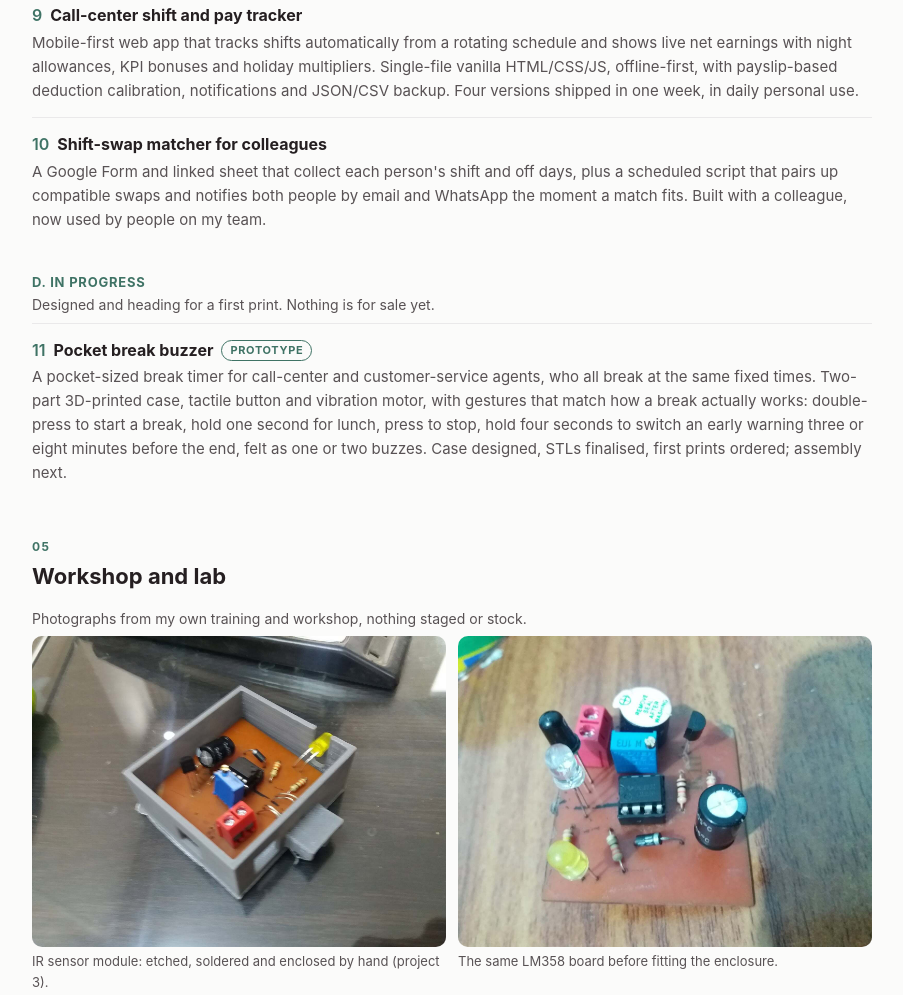
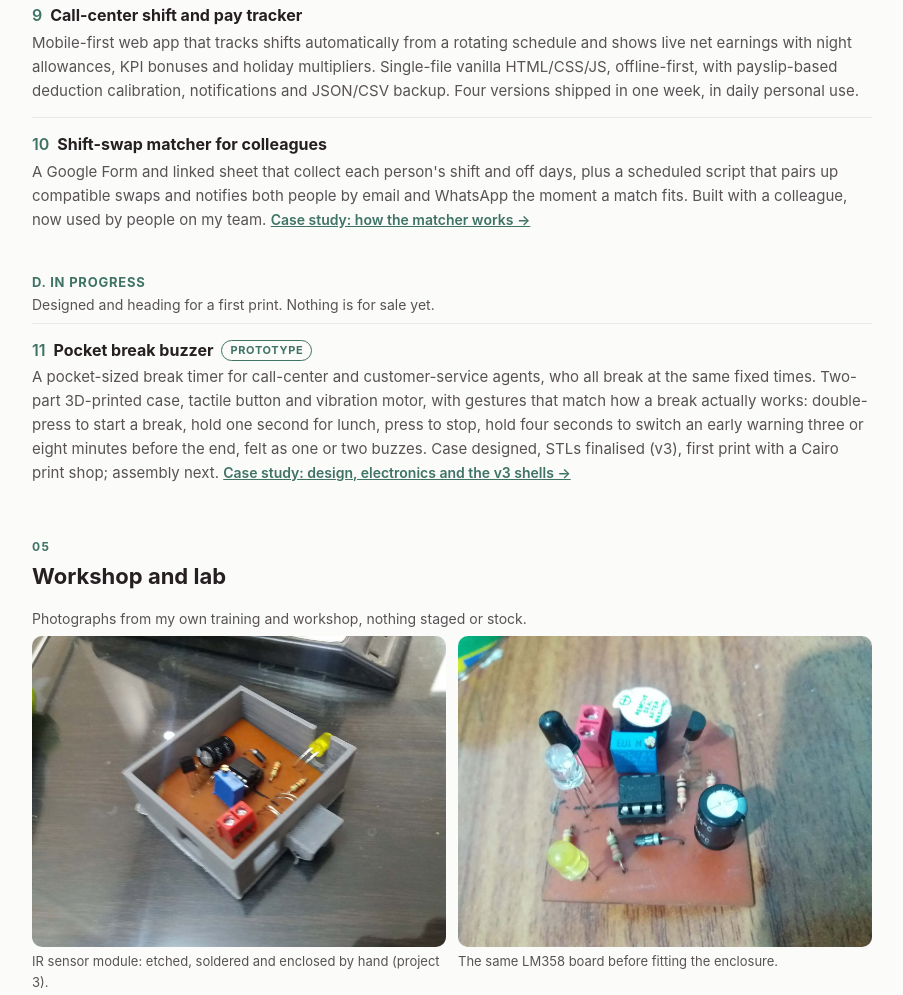
Before and after one commit to mazenibrahimma-ux/mazenibrahimma-ux.github.io, a plain HTML site: page index.html in a window 1280 px wide. Shown: the part 3631-4626 px from the top of the page, without its empty margins (188-1091 px from the left). Drawn offline with Linux system fonts and the light colour scheme.

Commit message:
Link the two case studies from the project list

```diff
--- a/index.html
+++ b/index.html
@@ -161,11 +161,11 @@ a{color:var(--teal)}
   <p class="grpt">Tools I wrote because the manual version of the job was wasting someone's time, mine included.</p>
   <div class="project"><b><span class="n">8</span>TCC grade management tool</b><p>Standalone PySimpleGUI and pandas desktop app built for the training center to record and process student evaluations across the pneumatics, electricity and hydraulics labs.</p></div>
   <div class="project"><b><span class="n">9</span>Call-center shift and pay tracker</b><p>Mobile-first web app that tracks shifts automatically from a rotating schedule and shows live net earnings with night allowances, KPI bonuses and holiday multipliers. Single-file vanilla HTML/CSS/JS, offline-first, with payslip-based deduction calibration, notifications and JSON/CSV backup. Four versions shipped in one week, in daily personal use.</p></div>
-  <div class="project"><b><span class="n">10</span>Shift-swap matcher for colleagues</b><p>A Google Form and linked sheet that collect each person's shift and off days, plus a scheduled script that pairs up compatible swaps and notifies both people by email and WhatsApp the moment a match fits. Built with a colleague, now used by people on my team.</p></div>
+  <div class="project"><b><span class="n">10</span>Shift-swap matcher for colleagues</b><p>A Google Form and linked sheet that collect each person's shift and off days, plus a scheduled script that pairs up compatible swaps and notifies both people by email and WhatsApp the moment a match fits. Built with a colleague, now used by people on my team. <a class="more" href="shift-swap.html">Case study: how the matcher works →</a></p></div>
 
   <h3 class="grp">D. In progress</h3>
   <p class="grpt">Designed and heading for a first print. Nothing is for sale yet.</p>
-  <div class="project"><b><span class="n">11</span>Pocket break buzzer<span class="pill">Prototype</span></b><p>A pocket-sized break timer for call-center and customer-service agents, who all break at the same fixed times. Two-part 3D-printed case, tactile button and vibration motor, with gestures that match how a break actually works: double-press to start a break, hold one second for lunch, press to stop, hold four seconds to switch an early warning three or eight minutes before the end, felt as one or two buzzes. Case designed, STLs finalised, first prints ordered; assembly next.</p></div>
+  <div class="project"><b><span class="n">11</span>Pocket break buzzer<span class="pill">Prototype</span></b><p>A pocket-sized break timer for call-center and customer-service agents, who all break at the same fixed times. Two-part 3D-printed case, tactile button and vibration motor, with gestures that match how a break actually works: double-press to start a break, hold one second for lunch, press to stop, hold four seconds to switch an early warning three or eight minutes before the end, felt as one or two buzzes. Case designed, STLs finalised (v3), first print with a Cairo print shop; assembly next. <a class="more" href="break-timer.html">Case study: design, electronics and the v3 shells →</a></p></div>
 </section>
 
 <section id="workshop">
```
